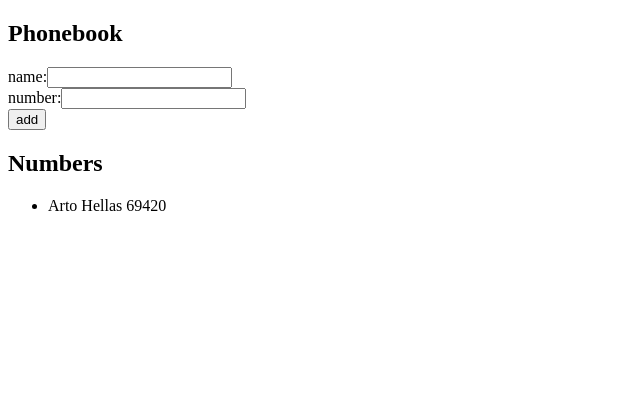
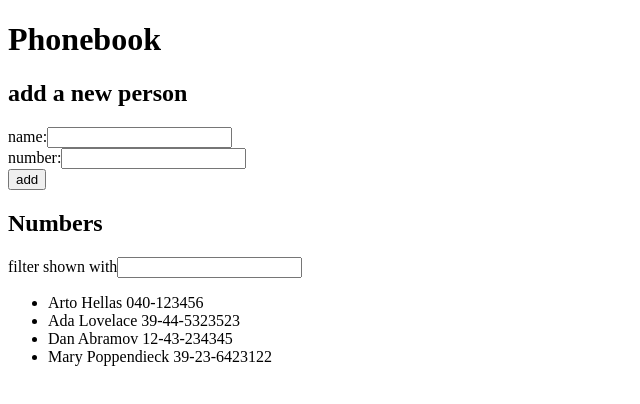
Before and after one commit to jxmijuholx/full-stack-challenge, a React (Vite) app in the folder osa2/puhelinluettelo/: page / in a window 1280 px wide. Shown: the top 404 px of the page, without its empty margins (0-640 px from the left). Built offline with nearby package versions, Linux system fonts and the light colour scheme.

Commit message:
puhelinluettelo filter ja refaktorointi komponentteihin

```diff
--- a/osa2/puhelinluettelo/src/App.jsx
+++ b/osa2/puhelinluettelo/src/App.jsx
@@ -1,11 +1,18 @@
-import { useState } from 'react';
+import React, { useState } from 'react';
+import FilterForm from './components/FilterForm';
+import PersonForm from './components/PersonForm';
+import Persons from './components/Persons';
 
 const App = () => {
   const [persons, setPersons] = useState([
-    { name: 'Arto Hellas', number: '69420' },
+    { name: 'Arto Hellas', number: '040-123456' },
+    { name: 'Ada Lovelace', number: '39-44-5323523' },
+    { name: 'Dan Abramov', number: '12-43-234345' },
+    { name: 'Mary Poppendieck', number: '39-23-6423122' }
   ]);
   const [newName, setNewName] = useState('');
   const [newNumber, setNewNumber] = useState('');
+  const [filter, setFilter] = useState('');
 
   const addPerson = (event) => {
     event.preventDefault();
@@ -33,29 +40,28 @@
     setNewNumber(event.target.value);
   };
 
+  const handleFilterChange = (event) => {
+    setFilter(event.target.value);
+  };
+
+  const personsToShow = persons.filter(person =>
+    person.name.toLowerCase().includes(filter.toLowerCase())
+  );
+
   return (
     <div>
-      <h2>Phonebook</h2>
-      <form onSubmit={addPerson}>
-        <div>
-          name:
-          <input value={newName} onChange={handleNameChange} />
-          <br />
-          number:
-          <input value={newNumber} onChange={handleNumberChange} />
-        </div>
-        <div>
-          <button type="submit">add</button>
-        </div>
-      </form>
+      <h1>Phonebook</h1>
+      <h2>add a new person</h2>
+      <PersonForm
+        addPerson={addPerson}
+        newName={newName}
+        handleNameChange={handleNameChange}
+        newNumber={newNumber}
+        handleNumberChange={handleNumberChange}
+      />
       <h2>Numbers</h2>
-      <ul>
-        {persons.map(person => (
-          <li key={person.name}>
-            {person.name} {person.number}
-          </li>
-        ))}
-      </ul>
+      <FilterForm filter={filter} handleFilterChange={handleFilterChange} />
+      <Persons personsToShow={personsToShow} />
     </div>
   );
 };
--- /dev/null
+++ b/osa2/puhelinluettelo/src/components/FilterForm.jsx
@@ -0,0 +1,10 @@
+import React from 'react';
+
+const FilterForm = ({ filter, handleFilterChange }) => (
+  <div>
+    filter shown with
+    <input value={filter} onChange={handleFilterChange} />
+  </div>
+);
+
+export default FilterForm;
--- /dev/null
+++ b/osa2/puhelinluettelo/src/components/PersonForm.jsx
@@ -0,0 +1,18 @@
+import React from 'react';
+
+const PersonForm = ({ addPerson, newName, handleNameChange, newNumber, handleNumberChange }) => (
+  <form onSubmit={addPerson}>
+    <div>
+      name:
+      <input value={newName} onChange={handleNameChange} />
+      <br />
+      number:
+      <input value={newNumber} onChange={handleNumberChange} />
+    </div>
+    <div>
+      <button type="submit">add</button>
+    </div>
+  </form>
+);
+
+export default PersonForm;
--- /dev/null
+++ b/osa2/puhelinluettelo/src/components/Persons.jsx
@@ -0,0 +1,13 @@
+import React from 'react';
+
+const Persons = ({ personsToShow }) => (
+  <ul>
+    {personsToShow.map(person => (
+      <li key={person.name}>
+        {person.name} {person.number}
+      </li>
+    ))}
+  </ul>
+);
+
+export default Persons;
```
